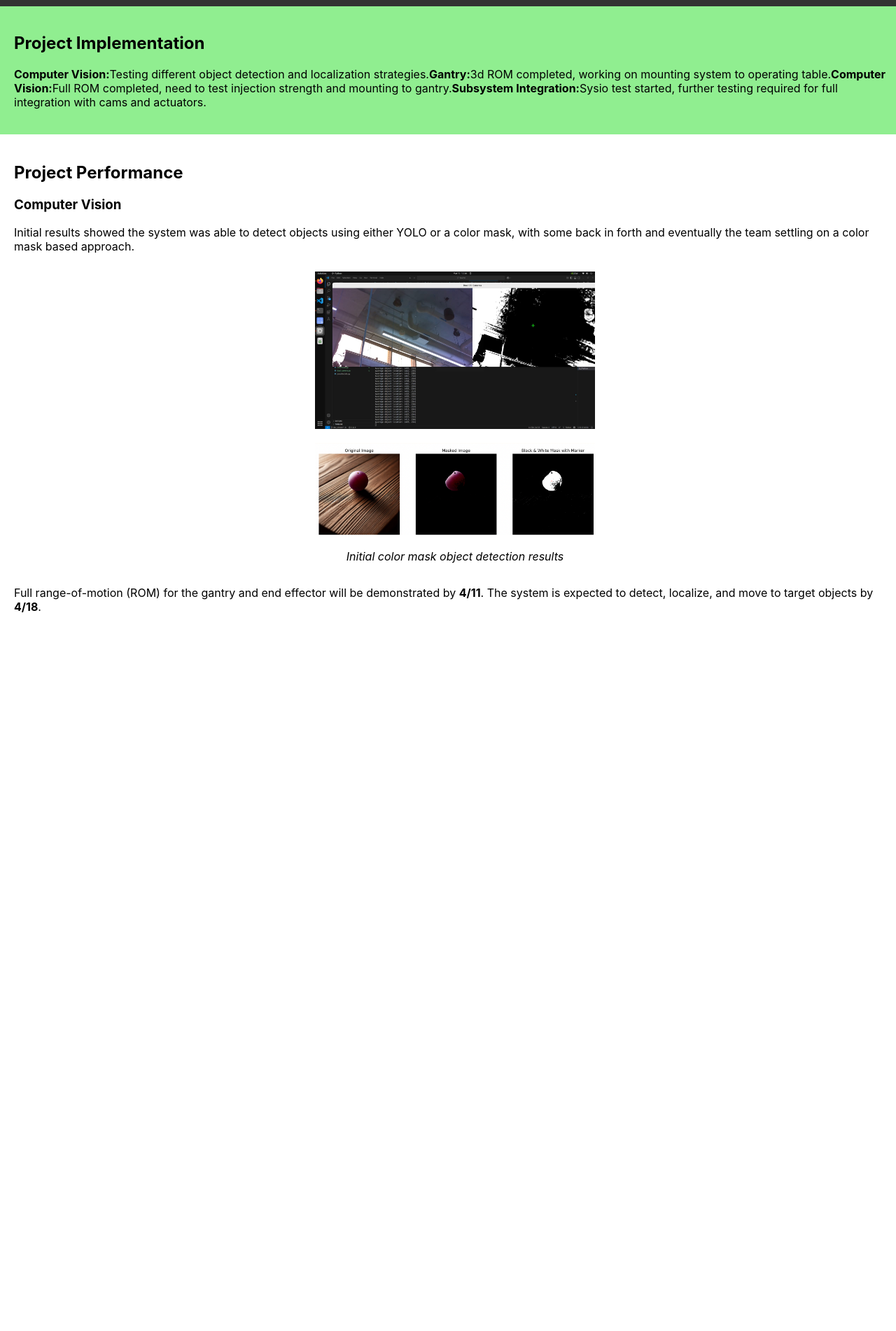
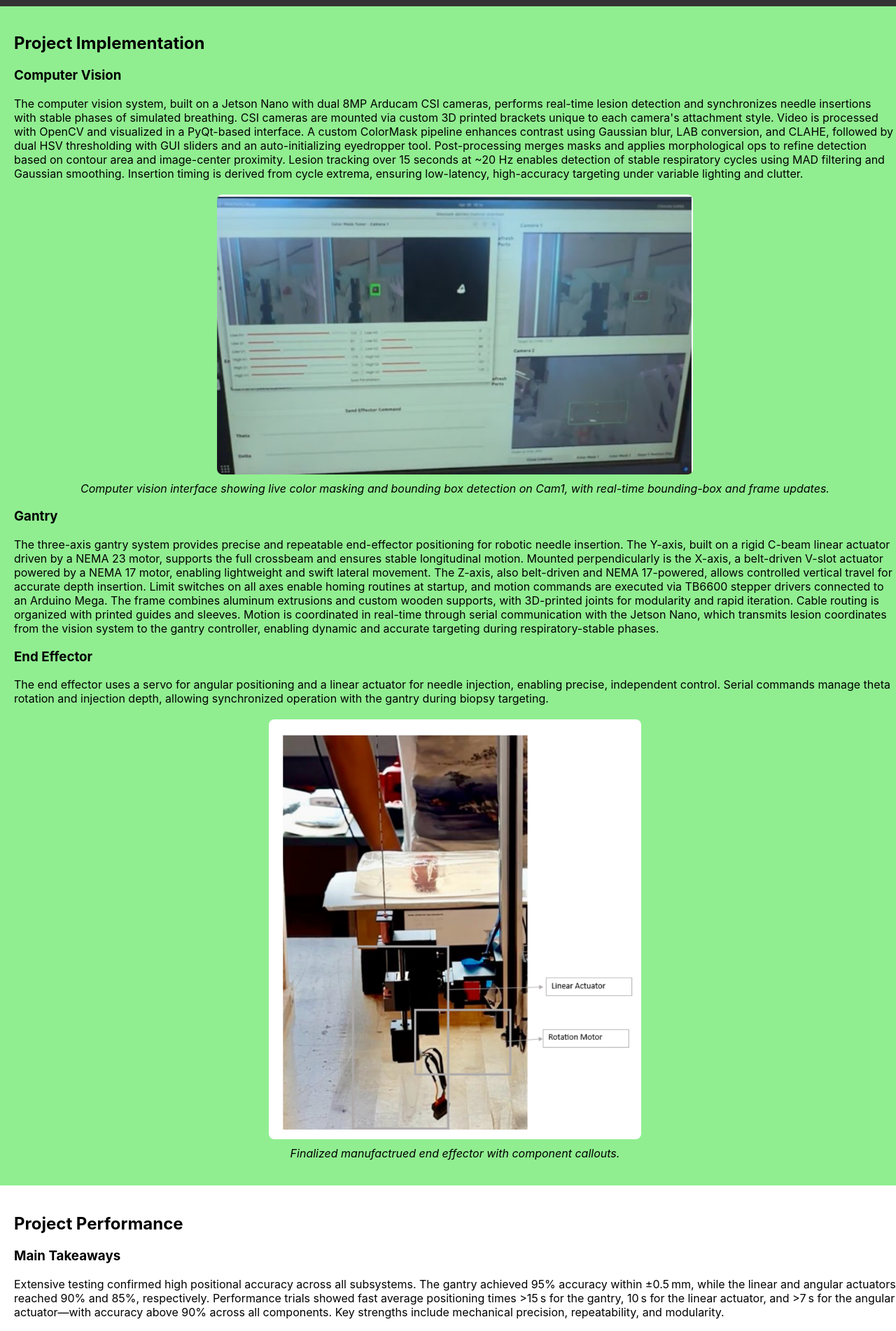
Before and after one commit to Team3-16778/Team3-16778.github.io, a React (Create React App) app: page /implementation in a window 1280 px wide. Shown: the part 65-1967 px from the top of the page at 70% size. Before the commit the page ends 978 px from the top, so only its background shows below. Built offline with nearby package versions, Linux system fonts and the light colour scheme.

Commit message:
finalized portfolio

```diff
--- a/src/pages/ImplementationPage.js
+++ b/src/pages/ImplementationPage.js
@@ -9,22 +9,89 @@ const sectionStyle = (bgColor) => ({
 
 const ImplementationPage = () => (
   <>
-    <section id="systemImplementation" style={sectionStyle("lightgreen")}>
+    <section id="systemImplementation" style={{ ...sectionStyle("lightgreen"), paddingTop: "20px" }}>
       <h2>Project Implementation</h2>
-      <p>
-        <strong>Computer Vision:</strong>Testing different object detection and localization strategies.
-        <break></break>
-        <strong>Gantry:</strong>3d ROM completed, working on mounting system to operating table.
-        <break></break>
-        <strong>Computer Vision:</strong>Full ROM completed, need to test injection strength and mounting to gantry.
-        <break></break>
-        <strong>Subsystem Integration:</strong>Sysio test started, further testing required for full integration with cams and actuators.
+      <h3> Computer Vision</h3>
 
+      The computer vision system, built on a Jetson Nano with dual 8MP Arducam CSI cameras, performs real-time lesion detection and synchronizes needle insertions with stable phases of simulated breathing. CSI cameras are mounted via custom 3D printed brackets unique to each camera's attachment style. Video is processed with OpenCV and visualized in a PyQt-based interface. A custom ColorMask pipeline enhances contrast using Gaussian blur, LAB conversion, and CLAHE, followed by dual HSV thresholding with GUI sliders and an auto-initializing eyedropper tool. Post-processing merges masks and applies morphological ops to refine detection based on contour area and image-center proximity. Lesion tracking over 15 seconds at ~20 Hz enables detection of stable respiratory cycles using MAD filtering and Gaussian smoothing. Insertion timing is derived from cycle extrema, ensuring low-latency, high-accuracy targeting under variable lighting and clutter.
+
+      <div style={{
+        display: "flex",
+        justifyContent: "center",
+        gap: "20px",
+        alignItems: "center",
+        flexWrap: "wrap",
+        marginTop: "20px"
+      }}>
+        <img
+          src="/assets/computer_vision_in_interface.png"
+          alt="Design 2"
+          style={{
+            height: "400px",
+            width: "auto",
+            objectFit: "cover",
+            borderRadius: "8px"
+          }}
+        />
+      </div>
+
+      <p style={{
+        textAlign: "center",
+        fontStyle: "italic",
+        marginTop: "10px"
+      }}>
+        Computer vision interface showing live color masking and bounding box detection on Cam1, with real-time bounding-box and frame updates.
       </p>
+
+      <h3> Gantry</h3>
+
+      The three-axis gantry system provides precise and repeatable end-effector positioning for robotic needle insertion. The Y-axis, built on a rigid C-beam linear actuator driven by a NEMA 23 motor, supports the full crossbeam and ensures stable longitudinal motion. Mounted perpendicularly is the X-axis, a belt-driven V-slot actuator powered by a NEMA 17 motor, enabling lightweight and swift lateral movement. The Z-axis, also belt-driven and NEMA 17-powered, allows controlled vertical travel for accurate depth insertion. Limit switches on all axes enable homing routines at startup, and motion commands are executed via TB6600 stepper drivers connected to an Arduino Mega. The frame combines aluminum extrusions and custom wooden supports, with 3D-printed joints for modularity and rapid iteration. Cable routing is organized with printed guides and sleeves. Motion is coordinated in real-time through serial communication with the Jetson Nano, which transmits lesion coordinates from the vision system to the gantry controller, enabling dynamic and accurate targeting during respiratory-stable phases.
+
+      <h3> End Effector</h3>
+
+      The end effector uses a servo for angular positioning and a linear actuator for needle injection, enabling precise, independent control. Serial commands manage theta rotation and injection depth, allowing synchronized operation with the gantry during biopsy targeting.
+
+      <div style={{
+        display: "flex",
+        justifyContent: "center",
+        gap: "20px",
+        alignItems: "center",
+        flexWrap: "wrap",
+        marginTop: "20px"
+      }}>
+        <img
+          src="/assets/end_effector_design.png"
+          alt="Design 2"
+          style={{
+            height: "600px",
+            width: "auto",
+            objectFit: "cover",
+            borderRadius: "8px"
+          }}
+        />
+      </div>
+
+      <p style={{
+        textAlign: "center",
+        fontStyle: "italic",
+        marginTop: "10px"
+      }}>
+        Finalized manufactrued end effector with component callouts.
+      </p>
+
     </section>
 
     <section id="systemPerformance" style={sectionStyle("lightorange")}>
       <h2>Project Performance</h2>
+      <h3>Main Takeaways</h3>
+      <p>
+        Extensive testing confirmed high positional accuracy across all subsystems. The gantry achieved 95% accuracy within ±0.5 mm, while the linear and angular actuators reached 90% and 85%, respectively. Performance trials showed fast average positioning times &gt;15 s for the gantry, 10 s for the linear actuator, and &gt;7 s for the angular actuator—with accuracy above 90% across all components. Key strengths include mechanical precision, repeatability, and modularity.
+      </p>
+
+      <p>
+        Future improvements will target friction reduction when entering the phantom, better computer vision feedback and positioning, and streamlined setup.
+      </p>
+
       <h3>Computer Vision</h3>
       <p>
         Initial results showed the system was able to detect objects using either YOLO or a color mask, with some back in forth and eventually the team settling on a color mask based approach.
@@ -47,10 +114,66 @@ const ImplementationPage = () => (
       </div>
 
 
+      <p>
+        In an effort to improve the perfomance, measures were taken to post-process the image (eg. weighting central points) and use dual HSV thresholding to improve the detection. A full look at the colormask class if available here <a style={{ color: "black", fontWeight: "bold" }} href="https://github.com/Team3-16778/Interface/blob/main/ColorMask.py">ColorMask.py</a>. The end result is a much more robust and reliable detection system that is able to detect the target object in a variety of lighting conditions and with a variety of backgrounds and the end user can point and click to set the HSV values. </p>
 
 
+      <div style={{
+        display: "flex",
+        justifyContent: "center",
+        gap: "20px",
+        alignItems: "center",
+        flexWrap: "wrap",
+        marginTop: "20px"
+      }}>
+        <img
+          src="/assets/cm_tuned.png"
+          alt="Design 2"
+          style={{
+            height: "700px",
+            width: "auto",
+            objectFit: "cover",
+            borderRadius: "8px"
+          }}
+        />
+      </div>
+
+      <p style={{
+        textAlign: "center",
+        fontStyle: "italic",
+        marginTop: "10px"
+      }}>
+        Robust color mask system with dual HSV thresholding and post-processing.
+      </p>
+
+      <p> A broader view of the code writeen in this project and it's history is accessible on the <a style={{ color: "black", fontWeight: "bold" }} href="https://github.com/Team3-16778/Interface/tree/main">Team's GitHub</a>.</p>
+
+
+
+      <h3>Gantry</h3>
+
+      <div style={{ marginTop: "1em" }}>
         <p>
-        Full range-of-motion (ROM) for the gantry and end effector will be demonstrated by <strong>4/11</strong>. The system is expected to detect, localize, and move to target objects by <strong>4/18</strong>.
+          The gantry system became fully functional after adjustments. Two key issues were identified and resolved through testing:
+        </p>
+        <ul style={{ paddingLeft: "1.5em", marginTop: "0.5em" }}>
+          <li style={{ marginBottom: "0.5em" }}>
+            During homing, the gantry occasionally hit the limit switches too hard, causing them to break. This was fixed by reducing the homing speed and slightly adjusting the switch mounting.
+          </li>
+          <li>
+            During injection, the insertion motion was initially choppy. Fine-tuning the Y and Z actuator speeds allowed smoother synchronized movement at the desired insertion angle (30° below horizontal).
+          </li>
+        </ul>
+
+      </div>
+      <p>
+        For more information on Gantry troubleshooting and construction, contact Jack </p>
+
+
+      <h3>End Effector</h3>
+      <p>
+        Arushi's original design was too heavy for the servo mount, but she quickly refactored to use a better servo mount which worked very well. To learn more about this process, you may read <a style={{ color: "black", fontWeight: "bold" }} href="https://drive.google.com/drive/folders/1f4UQ71y84HZz48Y93UMKa-8skSeolSej?usp=drive_link">Arushi's ILRs</a> from the later half of the semster.
+
       </p>
     </section>
 
--- a/src/pages/OtherPage.js
+++ b/src/pages/OtherPage.js
@@ -20,7 +20,7 @@ const imageContainerStyle = {
 
 const OtherPage = () => (
   <>
-    <section id="projectManagement" style={sectionStyle("lightpink")}>
+    <section id="projectManagement" style={{ ...sectionStyle("lightpink"), paddingTop: "20px" }}>
       <h2>Project Management</h2>
       <h3>Timeline</h3>
 
```
Also changed, not shown: public/assets/cm_tuned.png (added). Lines whose indentation alone changed are shown as unchanged.
